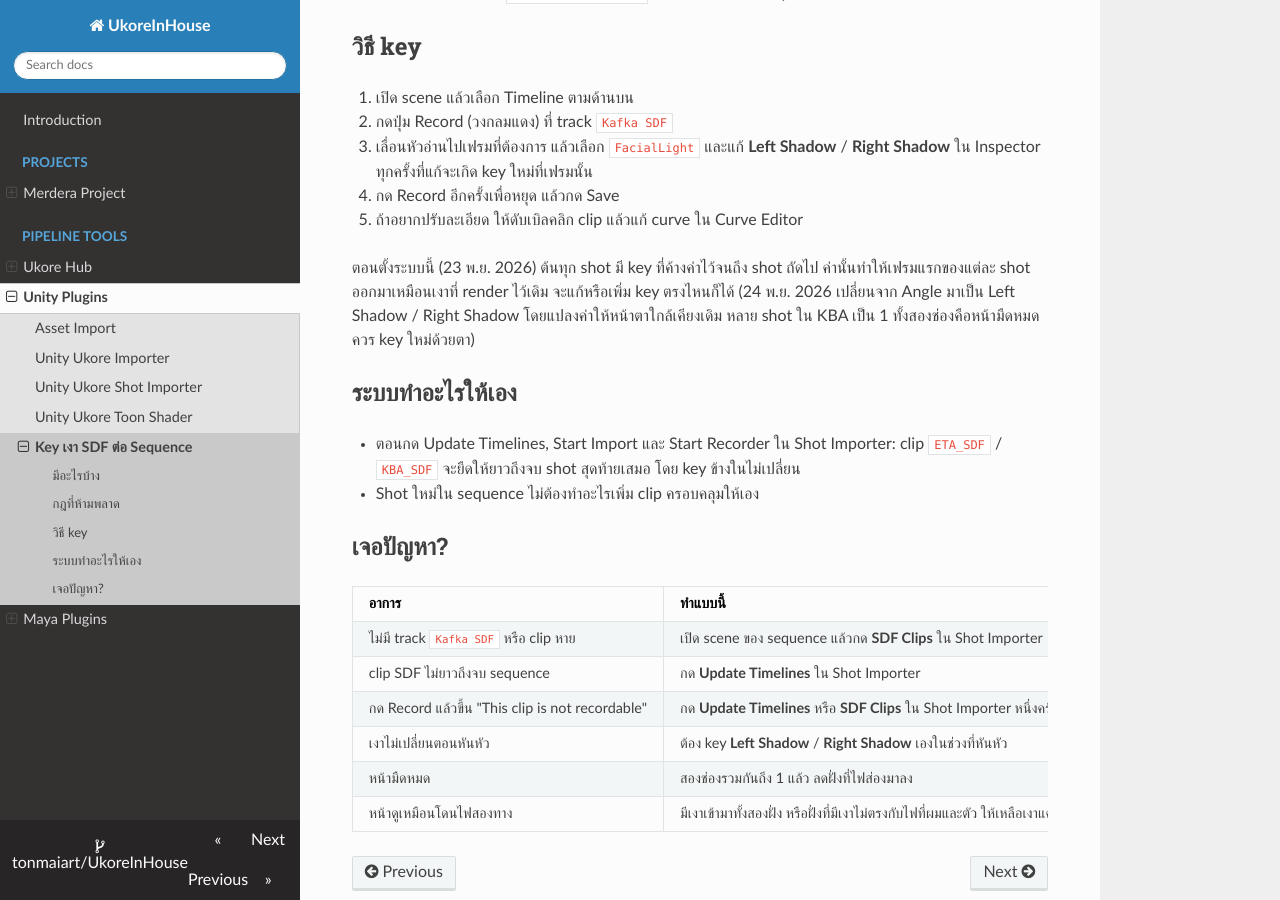
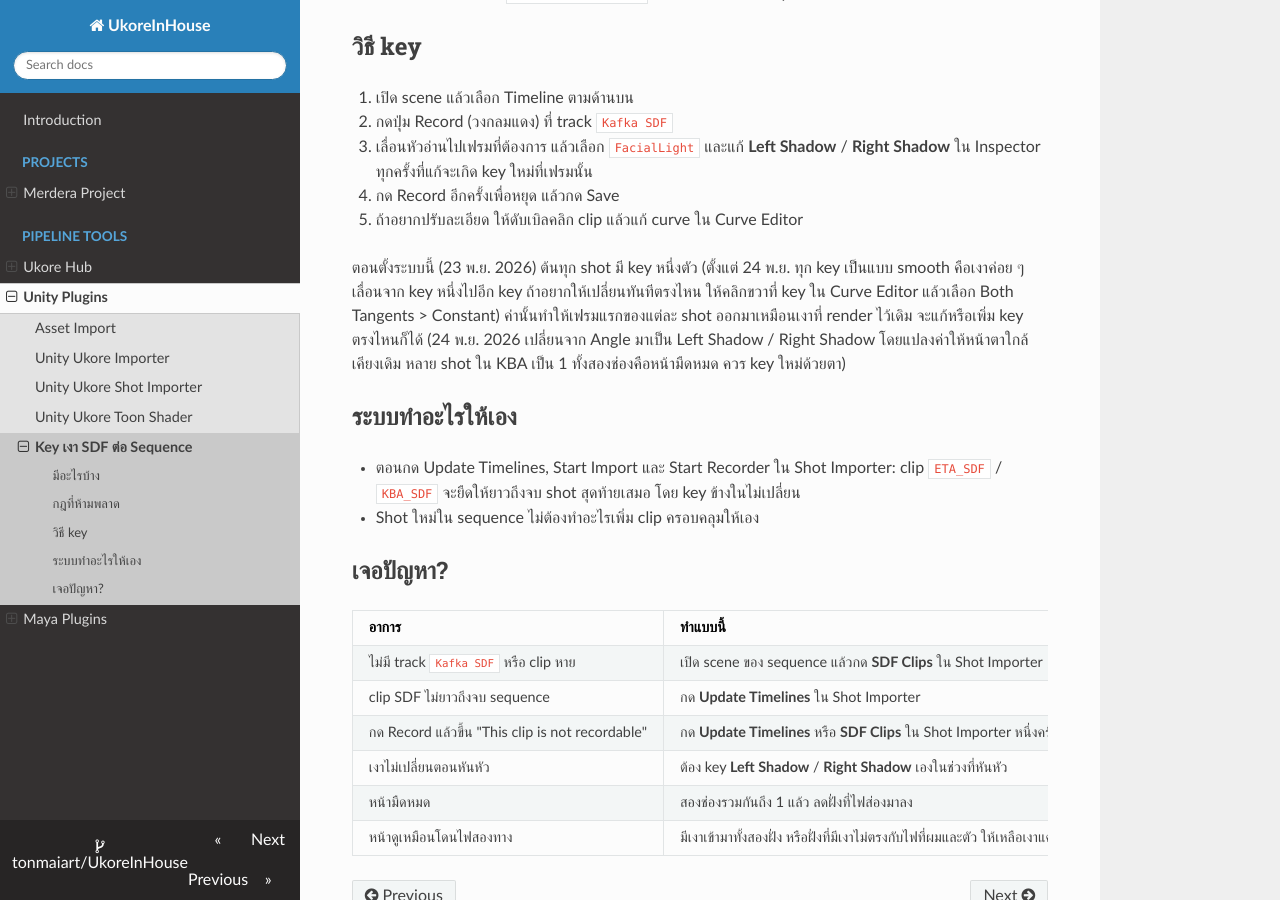
Before and after one commit to tonmaiart/UkoreInHouse, an MkDocs documentation site: the page built from docs/unity_ukore_toonshader/sdf-keys.md, in a window 1280 px wide and 900 px high, scrolled down 972 px. Built offline with MkDocs 1.6.1, drawn with Linux system fonts in a browser that asks for light colours; nearby versions of some CDN libraries.

Commit message:
SDF keys: keys are smooth now
Co-Authored-By: Claude Opus 5.5 <noreply@anthropic.com>

```diff
--- a/docs/unity_ukore_toonshader/sdf-keys.md
+++ b/docs/unity_ukore_toonshader/sdf-keys.md
@@ -32,7 +32,7 @@ Key เก็บแยกไว้ในไฟล์ของ sequence เอง
 4. กด Record อีกครั้งเพื่อหยุด แล้วกด Save
 5. ถ้าอยากปรับละเอียด ให้ดับเบิลคลิก clip แล้วแก้ curve ใน Curve Editor
 
-ตอนตั้งระบบนี้ (23 พ.ย. 2026) ต้นทุก shot มี key ที่ค้างค่าไว้จนถึง shot ถัดไป ค่านั้นทำให้เฟรมแรกของแต่ละ shot ออกมาเหมือนเงาที่ render ไว้เดิม จะแก้หรือเพิ่ม key ตรงไหนก็ได้ (24 พ.ย. 2026 เปลี่ยนจาก Angle มาเป็น Left Shadow / Right Shadow โดยแปลงค่าให้หน้าตาใกล้เคียงเดิม หลาย shot ใน KBA เป็น 1 ทั้งสองช่องคือหน้ามืดหมด ควร key ใหม่ด้วยตา)
+ตอนตั้งระบบนี้ (23 พ.ย. 2026) ต้นทุก shot มี key หนึ่งตัว (ตั้งแต่ 24 พ.ย. ทุก key เป็นแบบ smooth คือเงาค่อย ๆ เลื่อนจาก key หนึ่งไปอีก key ถ้าอยากให้เปลี่ยนทันทีตรงไหน ให้คลิกขวาที่ key ใน Curve Editor แล้วเลือก Both Tangents > Constant) ค่านั้นทำให้เฟรมแรกของแต่ละ shot ออกมาเหมือนเงาที่ render ไว้เดิม จะแก้หรือเพิ่ม key ตรงไหนก็ได้ (24 พ.ย. 2026 เปลี่ยนจาก Angle มาเป็น Left Shadow / Right Shadow โดยแปลงค่าให้หน้าตาใกล้เคียงเดิม หลาย shot ใน KBA เป็น 1 ทั้งสองช่องคือหน้ามืดหมด ควร key ใหม่ด้วยตา)
 
 ## ระบบทำอะไรให้เอง
 
```
